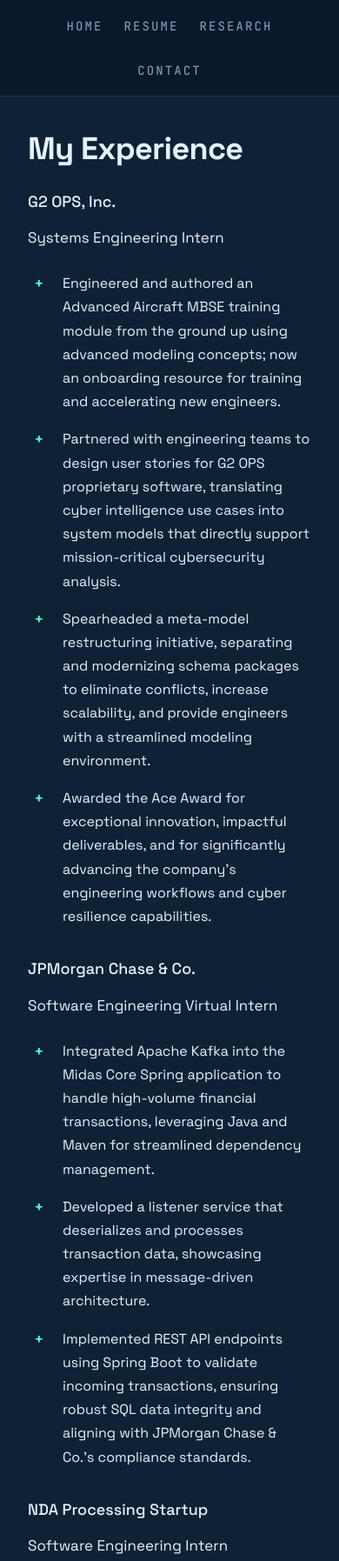
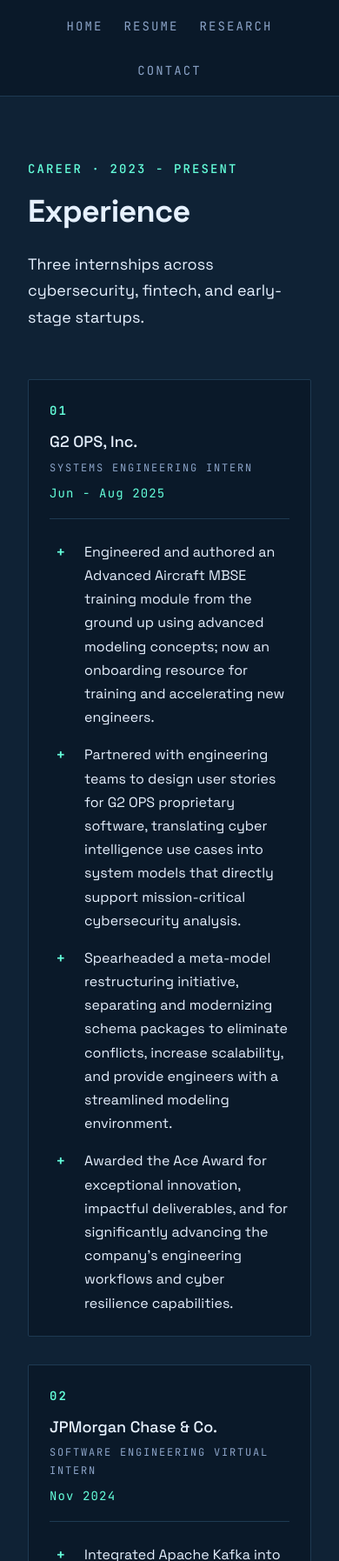
Before and after one commit to y3s1n/personal-portfolio, a plain HTML site: page resume.html in a window 390 px wide. Shown: the top 1795 px of the page at 87% size. Drawn offline with Linux system fonts and the light colour scheme.

Commit message:
Step 8 layout and story telling completed

```diff
--- a/resume.html
+++ b/resume.html
@@ -29,14 +29,24 @@
 
     <main>
         <div class="container">
-            <h1>My Experience</h1>
+            <header class="page-header">
+                <p class="hero-eyebrow">CAREER · 2023 - PRESENT</p>
+                <h1>Experience</h1>
+                <p class="hero-lede">Three internships across cybersecurity, fintech, and early-stage startups.</p>
+            </header>
 
             <section aria-labelledby="experience-heading">
                 <h2 id="experience-heading" class="visually-hidden">Work Experience</h2>
 
-                <article aria-labelledby="g2ops-heading">
-                    <h3 id="g2ops-heading">G2 OPS, Inc.</h3>
-                    <p>Systems Engineering Intern</p>
+                <article class="exp-card" aria-labelledby="g2ops-heading">
+                    <header class="exp-card-header">
+                        <p class="exp-card-number">01</p>
+                        <div class="exp-card-meta">
+                            <h3 id="g2ops-heading">G2 OPS, Inc.</h3>
+                            <p class="exp-card-role">Systems Engineering Intern</p>
+                        </div>
+                        <time class="exp-card-date" datetime="2025-05/2025-08">Jun - Aug 2025</time>
+                    </header>
                     <ul>
                         <li>Engineered and authored an Advanced Aircraft MBSE training module from the ground up using advanced modeling concepts; now an onboarding resource for training and accelerating new engineers.</li>
                         <li>Partnered with engineering teams to design user stories for G2 OPS proprietary software, translating cyber intelligence use cases into system models that directly support mission-critical cybersecurity analysis.</li>
@@ -45,9 +55,15 @@
                     </ul>
                 </article>
 
-                <article aria-labelledby="jpmc-heading">
-                    <h3 id="jpmc-heading">JPMorgan Chase &amp; Co.</h3>
-                    <p>Software Engineering Virtual Intern</p>
+                <article class="exp-card" aria-labelledby="jpmc-heading">
+                    <header class="exp-card-header">
+                        <p class="exp-card-number">02</p>
+                        <div class="exp-card-meta">
+                            <h3 id="jpmc-heading">JPMorgan Chase &amp; Co.</h3>
+                            <p class="exp-card-role">Software Engineering Virtual Intern</p>
+                        </div>
+                        <time class="exp-card-date" datetime="2024-11">Nov 2024</time>
+                    </header>
                     <ul>
                         <li>Integrated Apache Kafka into the Midas Core Spring application to handle high-volume financial transactions, leveraging Java and Maven for streamlined dependency management.</li>
                         <li>Developed a listener service that deserializes and processes transaction data, showcasing expertise in message-driven architecture.</li>
@@ -55,9 +71,15 @@
                     </ul>
                 </article>
 
-                <article aria-labelledby="nda-heading">
-                    <h3 id="nda-heading">NDA Processing Startup</h3>
-                    <p>Software Engineering Intern</p>
+                <article class="exp-card" aria-labelledby="nda-heading">
+                    <header class="exp-card-header">
+                        <p class="exp-card-number">03</p>
+                        <div class="exp-card-meta">
+                            <h3 id="nda-heading">NDA Processing Startup</h3>
+                            <p class="exp-card-role">Software Engineering Intern</p>
+                        </div>
+                        <time class="exp-card-date" datetime="2023-09/2023-11">Sep - Nov 2023</time>
+                    </header>
                     <ul>
                         <li>Managed MySQL databases to store and retrieve user data, employing TLS/SSL encryption for robust data-in-transit security.</li>
                         <li>Developed a Spring Boot backend to streamline NDA document creation and versioning, ensuring seamless communication and faster turnaround times.</li>
--- a/styles.css
+++ b/styles.css
@@ -192,7 +192,7 @@ main > .container {
     padding-bottom: var(--space-4xl);
 }
 
-header {
+.site-header {
     padding: var(--space-lg) 0;
     background: var(--color-bg-deck);
     border-bottom: var(--border-thin) solid var(--color-border-subtle);
@@ -263,6 +263,17 @@ h3 {
     color: var(--color-text-primary);
     margin-top: var(--space-xl);
     margin-bottom: var(--space-md);
+}
+
+.section-number {
+    display: inline-block;
+    font-family: var(--font-mono);
+    font-size: 0.6em;
+    font-weight: var(--font-semibold);
+    color: var(--color-text-accent);
+    letter-spacing: var(--tracking-wider);
+    margin-right: var(--space-md);
+    vertical-align: 0.2em;
 }
 
 /* ---- Paragraphs ---- */
@@ -393,6 +404,21 @@ address {
     margin-top: var(--space-2xl);
 }
 
+/* ---- Page header ---- */
+
+.page-header {
+    margin-bottom: var(--space-5xl);
+    padding-top: var(--space-2xl);
+}
+
+.page-header h1 {
+    margin-bottom: var(--space-xl);
+}
+
+.page-header .hero-lede {
+    margin-bottom: 0;
+}
+
 /* ---- Hero ---- */
 
 .hero {
@@ -456,6 +482,75 @@ address {
     padding-bottom: var(--space-md);
 }
 
+/* ---- Experience cards ---- */
+
+.exp-card {
+    background: var(--color-bg-deck);
+    border: var(--border-thin) solid var(--color-border-subtle);
+    border-radius: 2px;
+    padding: var(--space-2xl);
+    margin-bottom: var(--space-2xl);
+}
+
+.exp-card:last-child {
+    margin-bottom: 0;
+}
+
+.exp-card-header {
+    display: grid;
+    grid-template-columns: auto 1fr auto;
+    gap: var(--space-xl);
+    align-items: baseline;
+    padding-bottom: var(--space-lg);
+    margin-bottom: var(--space-xl);
+    border-bottom: var(--border-thin) solid var(--color-border-subtle);
+}
+
+.exp-card-number {
+    font-family: var(--font-mono);
+    font-size: var(--text-sm);
+    font-weight: var(--font-semibold);
+    color: var(--color-text-accent);
+    letter-spacing: var(--tracking-wider);
+    margin: 0;
+}
+
+.exp-card-meta h3 {
+    margin: 0 0 var(--space-xs) 0;
+    font-size: var(--text-xl);
+}
+
+.exp-card-role {
+    font-family: var(--font-mono);
+    font-size: var(--text-xs);
+    color: var(--color-text-secondary);
+    text-transform: uppercase;
+    letter-spacing: var(--tracking-wider);
+    margin: 0;
+    max-width: none;
+}
+
+.exp-card-date {
+    font-family: var(--font-mono);
+    font-size: var(--text-sm);
+    color: var(--color-text-accent);
+    letter-spacing: var(--tracking-wide);
+    margin: 0;
+    text-align: right;
+    display: block;
+    white-space: nowrap;
+}
+
+.exp-card ul {
+    padding-left: var(--space-2xl);
+    margin-top: 0;
+    margin-bottom: 0;
+}
+
+.exp-card li:last-child {
+    margin-bottom: 0;
+}
+
 /* ---- Responsive ---- */
 
 @media (max-width: 768px) {
@@ -488,6 +583,30 @@ address {
     .hero h1 {
         font-size: var(--text-4xl);
     }
+
+    .exp-card {
+        padding: var(--space-xl);
+    }
+
+    .exp-card-header {
+        grid-template-columns: 1fr;
+        gap: var(--space-sm);
+        align-items: flex-start;
+    }
+
+    .exp-card-number {
+        order: -1;
+    }
+
+    .exp-card-date {
+        text-align: left;
+        order: 3;
+    }
+
+    .section-number {
+        font-size: 0.55em;
+        margin-right: var(--space-sm);
+    }
 }
 
 /* ---- Print ---- */
@@ -498,7 +617,7 @@ address {
         color: black;
     }
 
-    header {
+    .site-header {
         position: static;
         background: white;
         border: 0;
@@ -535,4 +654,26 @@ address {
         color: black;
         background: transparent;
     }
+
+    .exp-card {
+        background: white;
+        border: 1px solid black;
+        margin-bottom: 1rem;
+        padding: 1rem;
+        page-break-inside: avoid;
+    }
+
+    .exp-card-header {
+        border-bottom-color: black;
+    }
+
+    .exp-card-number,
+    .exp-card-role,
+    .exp-card-date {
+        color: black;
+    }
+
+    .section-number {
+        color: black;
+    }
 }
```
Also changed, not shown: contact.html (+5 -2 lines), index.html (+2 -7 lines), research.html (+6 -2 lines).
